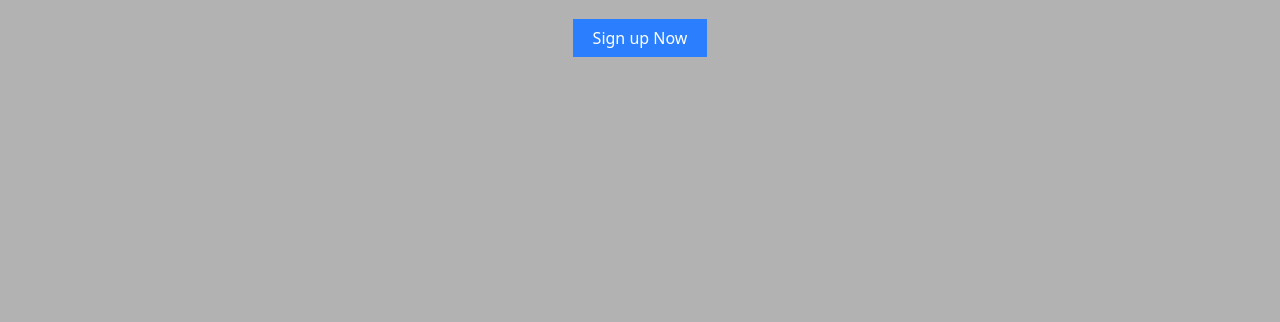
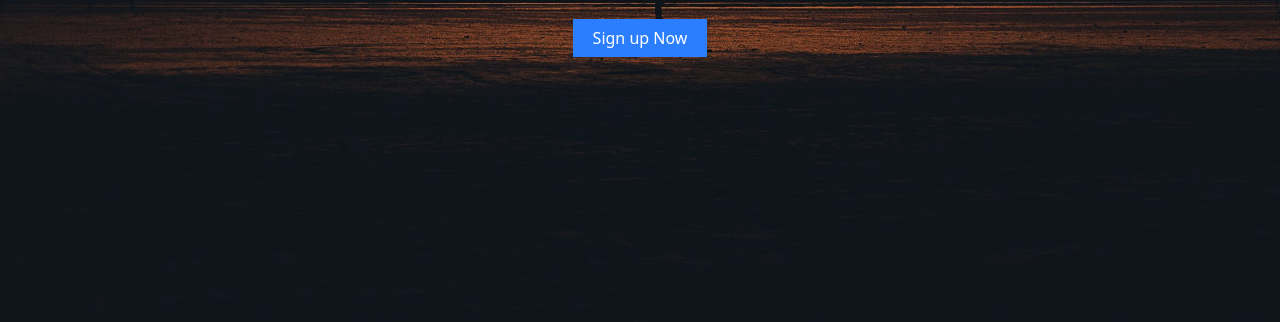
Before and after one commit to kalpeshnaval/Hero_section, a plain HTML site: page index.html in a window 1280 px wide. Shown: the part 478-800 px from the top of the page. Drawn offline with Linux system fonts and the light colour scheme.

Commit message:
Update index.html

```diff
--- a/index.html
+++ b/index.html
@@ -10,7 +10,7 @@
     <section
       class="flex min-h-screen flex-col bg-black/30 bg-cover bg-center text-white bg-blend-overlay"
       style="
-        background-image: url(&quot;./images/pexels-maihonhassan-3761178.jpg&quot;);
+        background-image: url(&quot;./pexels-maihonhassan-3761178.jpg&quot;);
       "
     >
       <!-- video  -->
```
